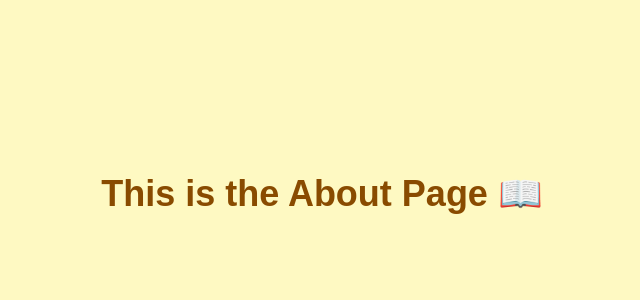
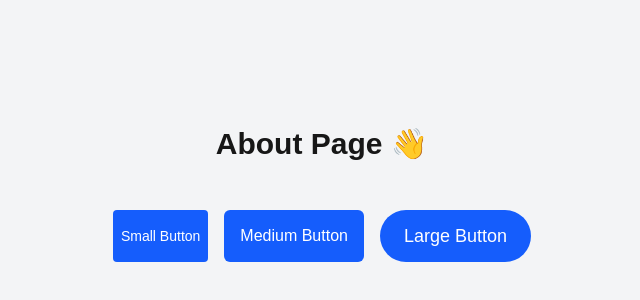
Before and after one commit to clemance0507/alx-project-0x02-setup, a Next.js app in the folder alx-project-0x02/: page /about in a window 1280 px wide. Shown: the part 206-506 px from the top of the page, without its empty margins (318-958 px from the left). Built offline with nearby package versions, Linux system fonts and the light colour scheme.

Commit message:
excercise no5

```diff
--- /dev/null
+++ b/alx-project-0x02/components/common/Button.tsx
@@ -0,0 +1,26 @@
+import React from "react";
+import type { ButtonProps } from "@/interfaces";
+
+const sizeClasses = {
+  small: "px-2 py-1 text-sm",
+  medium: "px-4 py-2 text-base",
+  large: "px-6 py-3 text-lg",
+};
+
+const Button: React.FC<ButtonProps> = ({
+  label,
+  size = "medium",
+  shape = "rounded-md",
+  onClick,
+}) => {
+  return (
+    <button
+      onClick={onClick}
+      className={`bg-blue-600 text-white ${sizeClasses[size]} ${shape} hover:bg-blue-700 transition`}
+    >
+      {label}
+    </button>
+  );
+};
+
+export default Button;
--- a/alx-project-0x02/interfaces/index.ts
+++ b/alx-project-0x02/interfaces/index.ts
@@ -2,3 +2,10 @@
   title: string;
   content: string;
 }
+
+export interface ButtonProps {
+  label: string;
+  size?: "small" | "medium" | "large";
+  shape?: "rounded-sm" | "rounded-md" | "rounded-full";
+  onClick?: () => void;
+}
--- a/alx-project-0x02/pages/about.tsx
+++ b/alx-project-0x02/pages/about.tsx
@@ -1,9 +1,16 @@
 import React from "react";
+import Button from "@/components/common/Button";
 
 export default function AboutPage() {
   return (
-    <div className="flex items-center justify-center h-screen bg-yellow-100">
-      <h1 className="text-4xl font-bold text-yellow-800">This is the About Page 📖</h1>
-    </div>
+    <main className="flex flex-col items-center justify-center min-h-screen bg-gray-100 gap-6">
+      <h1 className="text-3xl font-bold mb-6">About Page 👋</h1>
+
+      <div className="flex gap-4">
+        <Button label="Small Button" size="small" shape="rounded-sm" />
+        <Button label="Medium Button" size="medium" shape="rounded-md" />
+        <Button label="Large Button" size="large" shape="rounded-full" />
+      </div>
+    </main>
   );
 }
```
